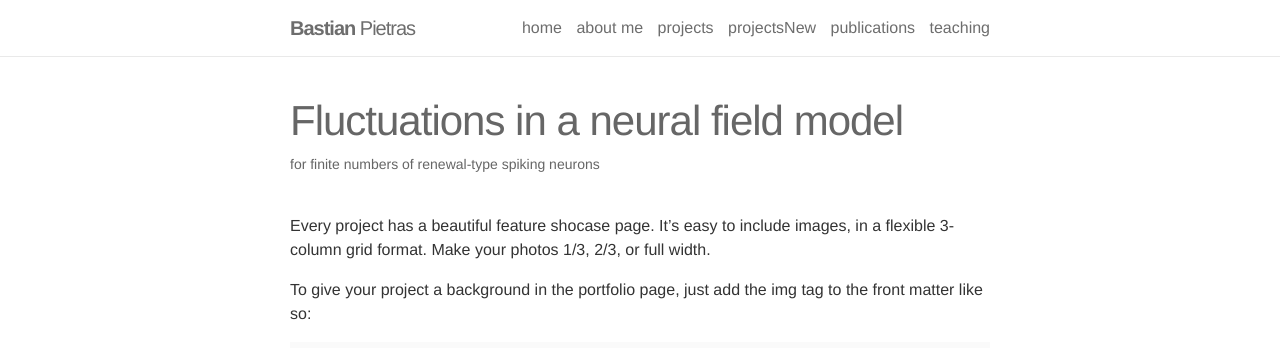
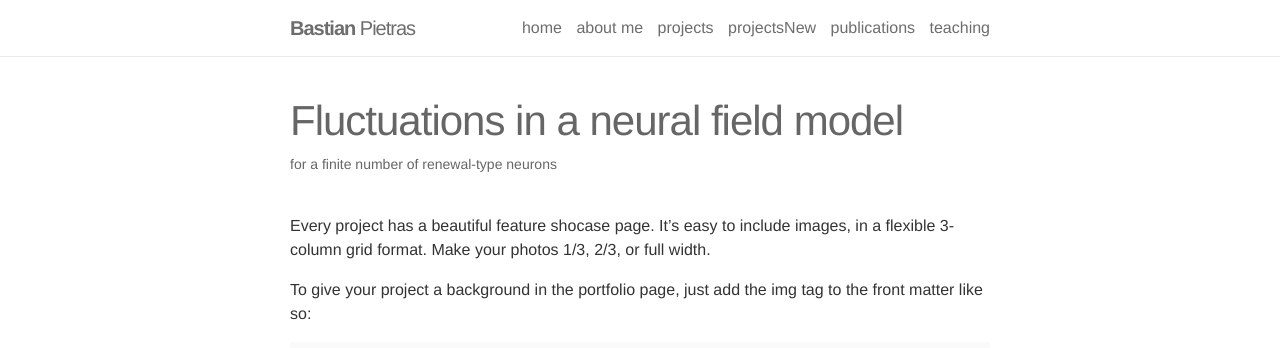
Before and after one commit to BastianPietras/bastianpietras.github.io, a Jekyll site: the page built from _projects/1_project.markdown, in a window 1280 px wide and 900 px high. Shown: the top 348 px of the window. Built offline with Jekyll 4.4.1, drawn with Linux system fonts in a browser that asks for light colours.

Commit message:
Update 1_project.markdown

```diff
--- a/_projects/1_project.markdown
+++ b/_projects/1_project.markdown
@@ -1,7 +1,7 @@
 ---
 layout: page
 title: Fluctuations in a neural field model
-description: for finite numbers of renewal-type spiking neurons
+description: for a finite number of renewal-type neurons
 img: /assets/img/stochring_cover.png
 redirect: https://www.youtube.com/watch?v=hLkP9h434fI
 ---
```
